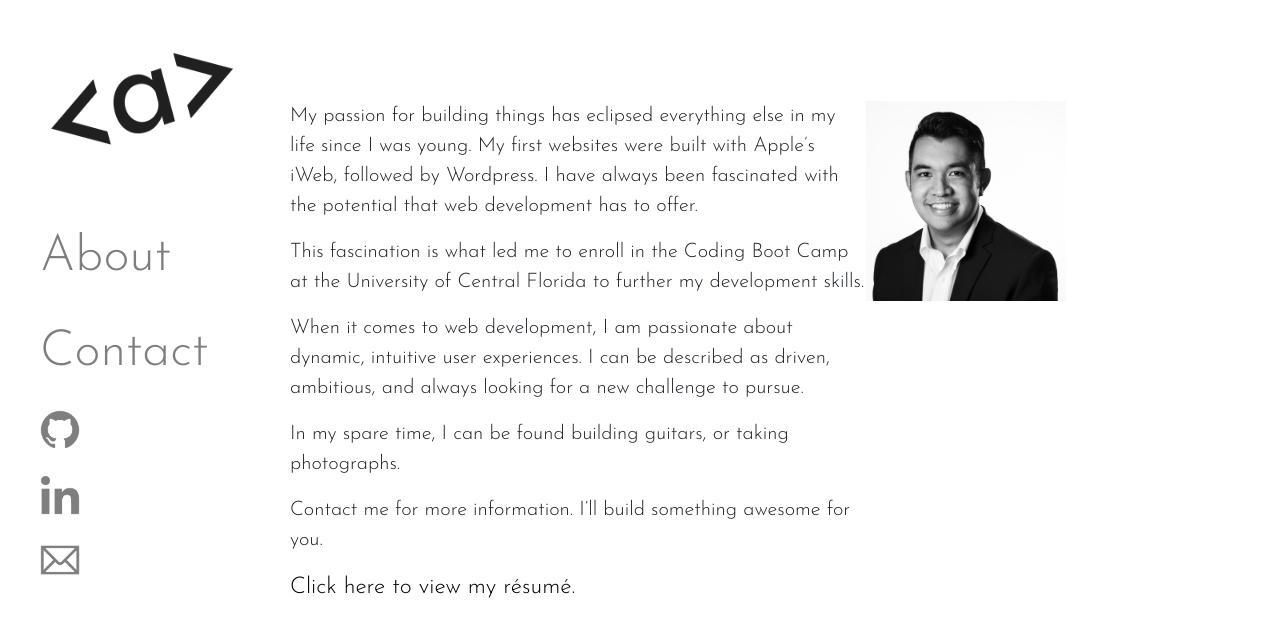
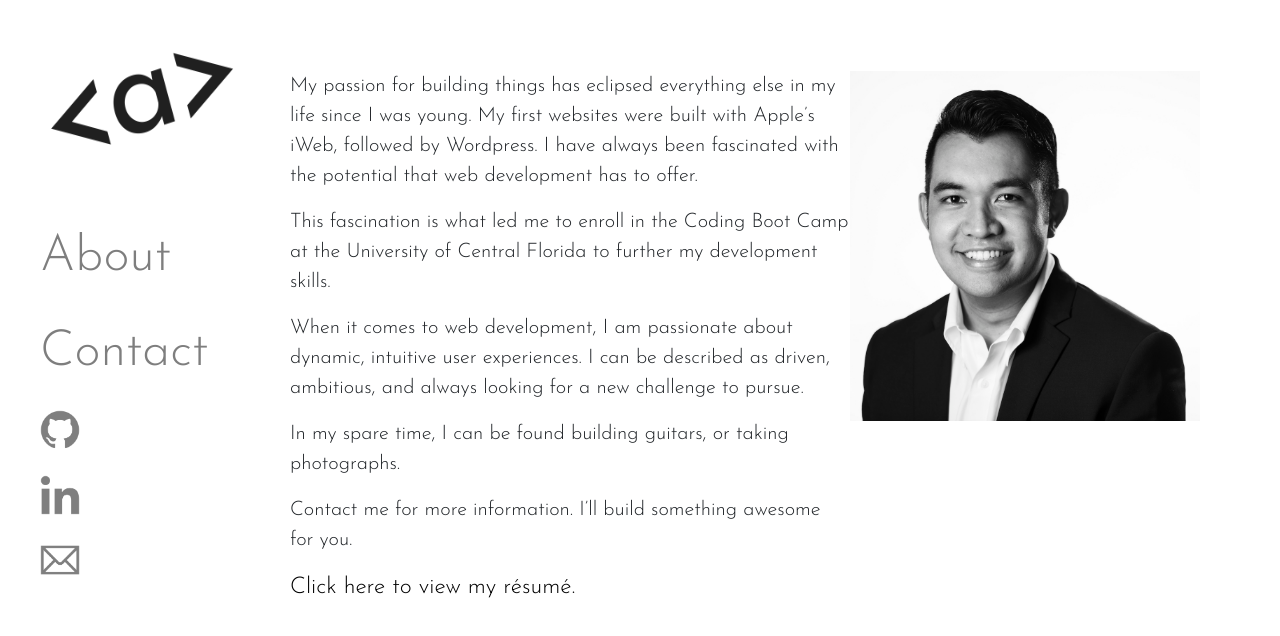
Before and after one commit to adamalcantara/alcantara_development, a React (Create React App) app: page /about in a window 1280 px wide. Shown: the top 636 px of the page. Built offline with nearby package versions, Linux system fonts and the light colour scheme.

Commit message:
changed image size

```diff
--- a/src/pages/About/style.css
+++ b/src/pages/About/style.css
@@ -25,8 +25,8 @@
         margin-left: 0px;
     }
     #image {
-        width: 200px;
-        height: 200px;
+        width: 350px;
+        height: 350px;
     }
     #textbox {
         width: 60%;
```
